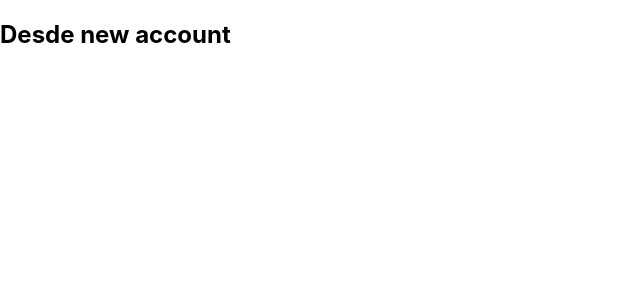
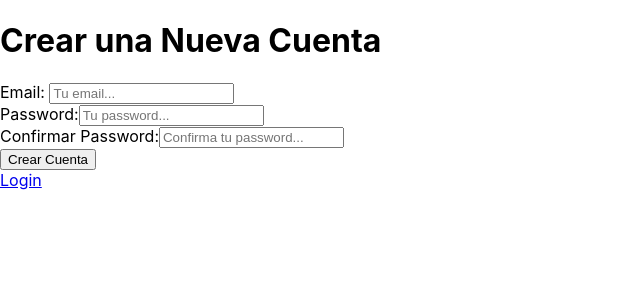
Before and after one commit to santiagolopez02/Presupuesto-Challenge, a React (Create React App) app in the folder client/: page /new-account in a window 1280 px wide. Shown: the top 300 px of the page, without its empty margins (0-640 px from the left). Built offline with nearby package versions, Linux system fonts and the light colour scheme.

Commit message:
Building Client

```diff
--- a/client/src/App.js
+++ b/client/src/App.js
@@ -1,8 +1,8 @@
 import React from 'react';
 import { BrowserRouter as Router, Switch, Route} from 'react-router-dom';
-import LogIn from './component/LogIn';
-import CreateAccount from './component/CreateAccount';
-import BudgetComponent from './component/BudgetComponent';
+import LogIn from './component/auth/LogIn';
+import CreateAccount from './component/auth/CreateAccount';
+import BudgetComponent from './component/budget/BudgetComponent';
 
 
 function App() {
--- a/client/src/component/BudgetComponent.js
+++ /dev/null
@@ -1,9 +0,0 @@
-import React from 'react';
-
-const BudgetComponent = () => {
-    return (
-        <h1>Desde budget</h1>
-     );
-}
-
-export default BudgetComponent;
--- a/client/src/component/CreateAccount.js
+++ /dev/null
@@ -1,9 +0,0 @@
-import React from 'react';
-
-const CreateAccount = () => {
-    return (
-        <h2>Desde new account</h2>
-     );
-}
-
-export default CreateAccount;
--- a/client/src/component/LogIn.js
+++ /dev/null
@@ -1,9 +0,0 @@
-import React from 'react';
-
-const LogIn = () => {
-    return (
-        <h1>Desde login</h1>
-     );
-}
-
-export default LogIn;
--- /dev/null
+++ b/client/src/component/auth/CreateAccount.js
@@ -0,0 +1,95 @@
+import React, {useState} from 'react';
+import {Link} from 'react-router-dom';
+
+
+const NuevaCuenta = () => {
+
+//State de usuario
+    const [user, setUser] = useState({
+        email:"",
+        password:"",
+        confirmar:""
+    })
+//Extraigo los valores en const diferentes
+    const { email, password, confirmar} = user;
+
+
+//capto los valores de los input y guardo el usuario
+    const onChange = e =>{
+        setUser({
+            ...user,
+            [e.target.name] : e.target.value
+        })
+    }
+//funcion para enviar el submit del form
+const onSubmit = e =>{
+    e.preventDefault();
+
+//Validar que los campos esten correctos
+
+
+//Pasar al action
+
+}
+    return (
+        <div className="form-usuario">
+            <div className="contenedor-form sombra-dark">
+                <h1>Crear una Nueva Cuenta</h1>
+
+                <form
+                    onSubmit={onSubmit}
+                >
+                    <div className="campo-form">
+                        <label htmlFor="email">Email: </label>
+                        <input
+                            type="email"
+                            id="email"
+                            value={email}
+                            name="email"
+                            placeholder="Tu email..."
+                            onChange={onChange}
+                        />
+                    </div>
+                    <div className="campo-form">
+                        <label htmlFor="password">Password:</label>
+                        <input
+                            type="password"
+                            id="password"
+                            value={password}
+                            name="password"
+                            placeholder="Tu password..."
+                            onChange={onChange}
+                        />
+                    </div>
+                    <div className="campo-form">
+                        <label htmlFor="confirmar">Confirmar Password:</label>
+                        <input
+                            type="password"
+                            id="confirmar"
+                            value={confirmar}
+                            name="confirmar"
+                            placeholder="Confirma tu password..."
+                            onChange={onChange}
+                        />
+                    </div>
+                    <div className="campo-form">
+                        <input
+                            type="submit"
+                            id="submit"
+                            className="btn btn-primario btn-block"
+                            value="Crear Cuenta"
+                        />
+                    </div>
+                </form>
+
+
+                <Link
+                    to={'/'}
+                    className="enlace-cuenta"
+                >Login</Link>
+            </div>
+        </div>
+     );
+}
+
+export default NuevaCuenta;
--- /dev/null
+++ b/client/src/component/auth/LogIn.js
@@ -0,0 +1,80 @@
+import React, {useState} from 'react';
+import {Link} from 'react-router-dom';
+const Login = () => {
+
+//State de usuario
+    const [ user, setUser] = useState({
+        email:"",
+        password:""
+    })
+//Extraigo los valores en const diferentes
+    const {email, password} = user;
+
+
+//capto los valores de los input y guardo el usuario
+    const onChange = e =>{
+        setUser({
+            ...user,
+            [e.target.name] : e.target.value
+        })
+    }
+//funcion para enviar el submit del form
+const onSubmit = e =>{
+    e.preventDefault();
+
+//Validar que los campos esten correctos
+
+
+//Pasar al action
+
+}
+    return (
+        <div>
+            <div>
+                <h1>Iniciar Sesion</h1>
+
+                <form
+                    onSubmit={onSubmit}
+                >
+                    <div>
+                        <label htmlFor="email">Email: </label>
+                        <input
+                            type="email"
+                            id="email"
+                            name="email"
+                            value = {email}
+                            placeholder="Tu email..."
+                            onChange={onChange}
+                        />
+                    </div>
+                    <div>
+                        <label htmlFor="password">Password:</label>
+                        <input
+                            type="password"
+                            id="password"
+                            value={password}
+                            name="password"
+                            placeholder="Tu password..."
+                            onChange={onChange}
+                        />
+                    </div>
+                    <div>
+                        <input
+                            type="submit"
+                            id="submit"
+                            value="Iniciar Sesion"
+                        />
+                    </div>
+                </form>
+
+
+                <Link
+                    to={'/nueva-cuenta'}
+
+                >Crear Cuenta</Link>
+            </div>
+        </div>
+     );
+}
+
+export default Login;
--- /dev/null
+++ b/client/src/component/budget/Budget.js
@@ -0,0 +1,21 @@
+import React from 'react';
+
+
+const Budget = () => {
+    return (
+        <li>
+            <p>Nombre</p>
+            <p>$</p>
+            <div>
+                <button
+                    type="button"
+                >Editar</button>
+                <button
+                    type="button"
+                >Eliminar</button>
+            </div>
+        </li>
+     );
+}
+
+export default Budget;
--- /dev/null
+++ b/client/src/component/budget/BudgetComponent.js
@@ -0,0 +1,16 @@
+import React, {Fragment} from 'react';
+import Header from '../budget/Header';
+import Form from '../budget/FormBudget';
+import List from '../budget/ListBudget';
+
+const BudgetComponent = () => {
+    return (
+        <Fragment>
+            <Header/>
+            <Form/>
+            <List/>
+        </Fragment>
+     );
+}
+
+export default BudgetComponent;
--- /dev/null
+++ b/client/src/component/budget/FormBudget.js
@@ -0,0 +1,50 @@
+import React from 'react';
+
+
+const FormBudget = () => {
+    return (
+        <form>
+            <div>
+                <label htmlFor="concept">Concept: </label>
+                <input
+                    type="text"
+                    name="concept"
+                    id="concept"
+                />
+            </div>
+            <div>
+                <label htmlFor="amount">Amount: </label>
+                <input
+                    type="number"
+                    name="amount"
+                    id="amount"
+                />
+            </div>
+            <div>
+                <label htmlFor="date">Date: </label>
+                <input
+                    type="text"
+                    name="date"
+                    id="date"
+                />
+
+            </div>
+            <div>
+                <label htmlFor="type">Type: </label>
+                <input
+                    type="text"
+                    name="type"
+                    id="type"
+                />
+            </div>
+            <div>
+                 <input
+                 type="submit"
+                 value ="Create"
+                 />
+            </div>
+        </form>
+     );
+}
+
+export default FormBudget;
--- /dev/null
+++ b/client/src/component/budget/Header.js
@@ -0,0 +1,19 @@
+import React from 'react';
+
+
+const Header = () => {
+    return (
+        <header >
+            <p>Hola <span>Santiago Lopez</span></p>
+
+            <h1>Budget Challenge</h1>
+            <p>Total <span>$111</span></p>
+
+            <nav>
+                <a href="#!">Cerrar sesion</a>
+            </nav>
+        </header>
+     );
+}
+
+export default Header;
--- /dev/null
+++ b/client/src/component/budget/ListBudget.js
@@ -0,0 +1,20 @@
+import React, {Fragment} from 'react';
+import Budget from './Budget'
+
+
+const ListBudget = () => {
+    return (
+        <Fragment>
+            <div>
+                <h2>Income</h2>
+                <Budget/>
+            </div>
+            <div>
+                <h2>Expenses</h2>
+                <Budget/>
+            </div>
+        </Fragment>
+     );
+}
+
+export default ListBudget;
```
Also changed, not shown: 1 other file (tests, documents, lock files or other folders).
